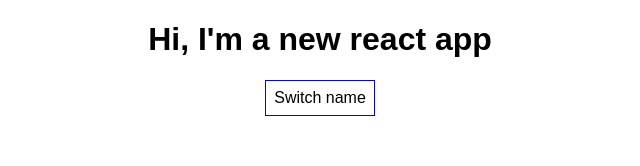
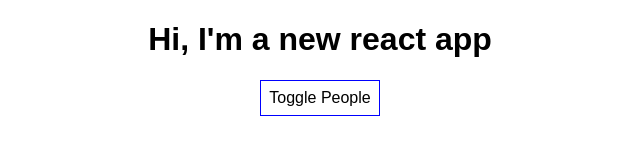
Before and after one commit to acieplinski/react-course, a React (Create React App) app: page / in a window 1280 px wide. Shown: the top 166 px of the page, without its empty margins (320-960 px from the left). Built offline with nearby package versions, Linux system fonts and the light colour scheme.

Commit message:
moving the persons variable out form the return statement

```diff
--- a/src/App.js
+++ b/src/App.js
@@ -37,7 +37,7 @@ class App extends Component {
     const doesShow = this.state.showPersons;
 
     // it does not override whole state, only override showPersons and merge remaining props of state
-    this.setState({showPersons: !doesShow});
+    this.setState({ showPersons: !doesShow });
   }
 
   render() {
@@ -49,14 +49,10 @@ class App extends Component {
       cursor: 'pointer'
     };
 
-    return (
-      <div className="App">
-        <h1>Hi, I'm a new react app</h1>
-        <button
-          style={style}
-          onClick={this.togglePersonsHandler}>Switch name</button>
-        {
-          this.state.showPersons ?
+    let persons = null;
+
+    if (this.state.showPersons) {
+      persons = (
         <div>
           <Person
             name={this.state.persons[0].name}
@@ -69,8 +65,17 @@ class App extends Component {
           <Person
             name={this.state.persons[2].name}
             age={this.state.persons[2].age} />
-            </div> : null
+        </div>
+      )
     }
+
+    return (
+      <div className="App">
+        <h1>Hi, I'm a new react app</h1>
+        <button
+          style={style}
+          onClick={this.togglePersonsHandler}>Toggle People</button>
+        {persons}
       </div>
     );
     // return React.createElement('div', {className: 'App'}, React.createElement('h1', null, 'Hi, I\'m a React App!'));
```
Lines whose indentation alone changed are shown as unchanged.
